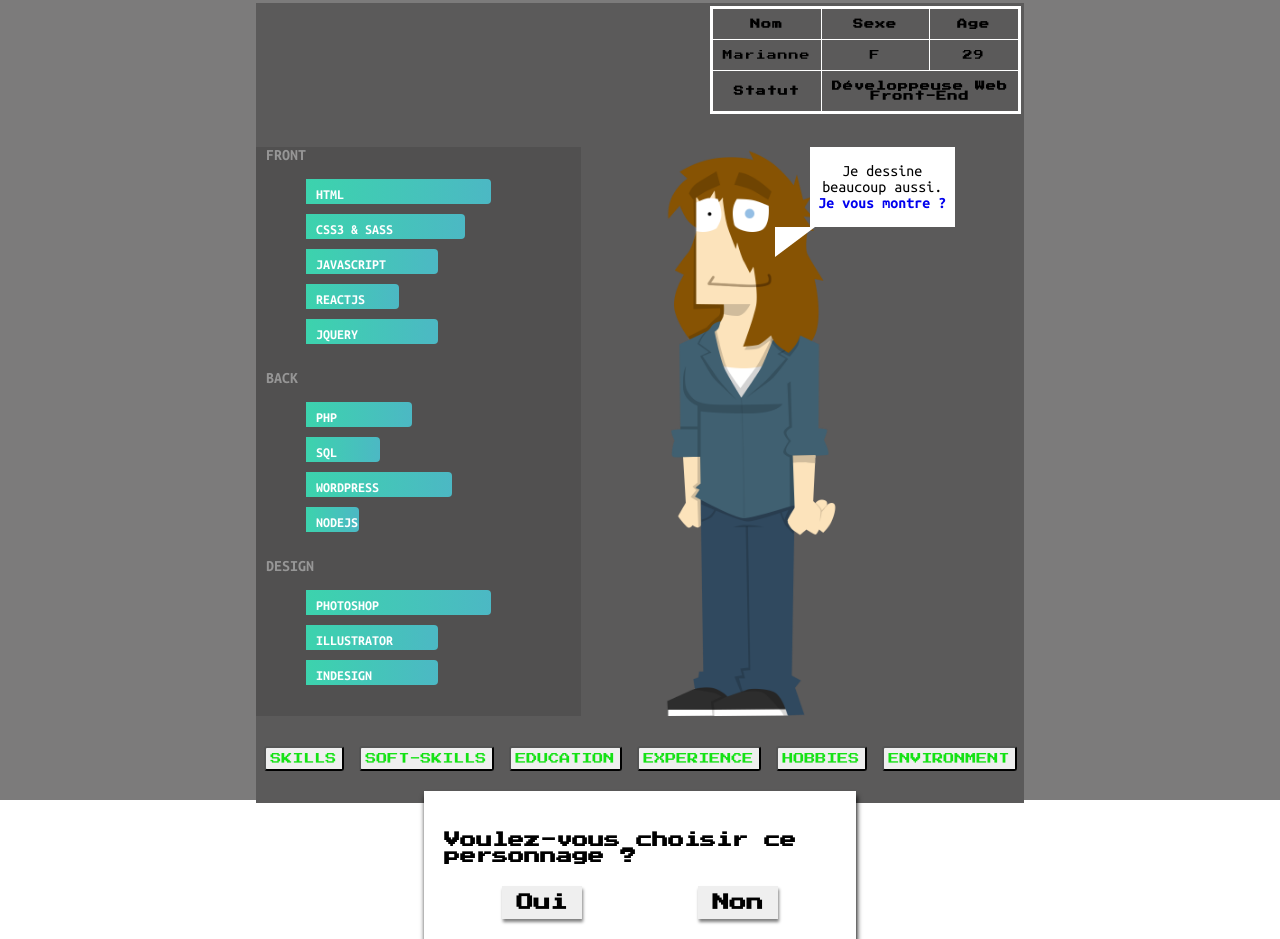
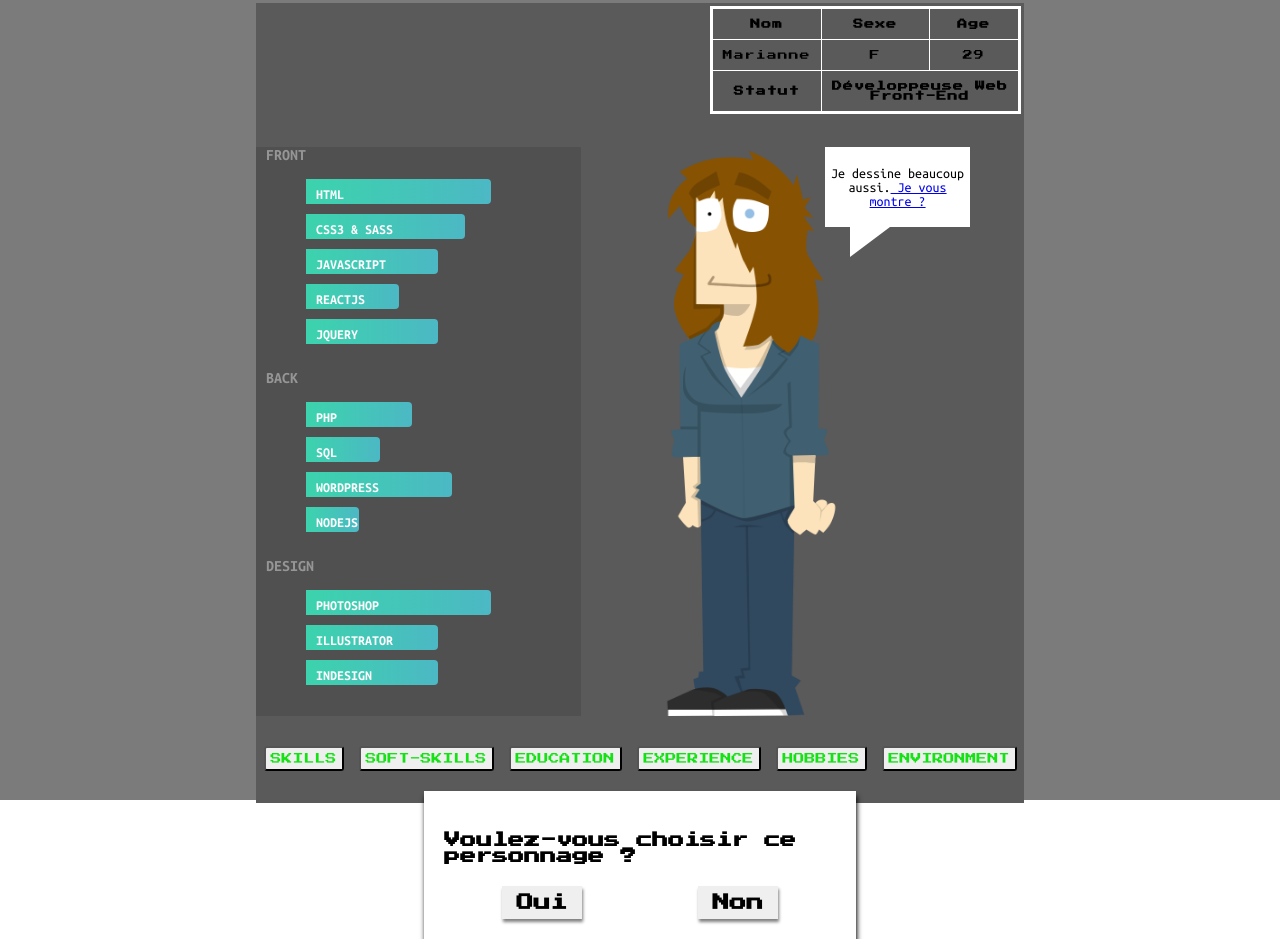
Before and after one commit to MariannePiquetNowak/curicculum-vitae, a React (Create React App) app: page / in a window 1280 px wide. Built offline with nearby package versions, Linux system fonts and the light colour scheme.

Commit message:
rectification scss de la bulle responsive desktop

```diff
--- a/src/assets/styles/bubble.scss
+++ b/src/assets/styles/bubble.scss
@@ -12,17 +12,16 @@
     padding: 0 5px;
 
     a {
-       text-decoration: none;
-       cursor: pointer;
-       font-weight: 600;
+        // text-decoration: none;
+        // color: #000000;
+        cursor: pointer;
     }
 
     a:visited {
-        text-decoration: none;
+        // text-decoration: none;
     }
 
 }
-
 
 #arrow-border {
     width:0;
@@ -42,11 +41,30 @@
 Faire une bulle de BD : @http://www.lackofinspiration.com/news-3-107-quand-les-css3-se-mettent-au-service-de-la-bd.html
 */
 
-.character-information {
-    width: 450px;
-    background-color: rgba(58, 57, 57, 0.3);
-    padding: 0 10px;
-    color: rgba(255, 255, 255, 0.4);
-    box-sizing: content-box;
 
+@media (max-width: 1550px) {
+    .bubble {
+        font-size: 14px;
+        right: 7%;
+    }
+
+    #arrow-border {
+        bottom: -30px;
+        right: 90px;
+    }
 }
+
+@media (max-width: 1400px) {
+    #arrow-border {
+        bottom: -30px;
+        right: 70px;
+    }
+}
+
+@media (max-width: 1400px) {
+
+    #arrow-border {
+        bottom: -30px;
+        right: 50px;
+    }
+}
--- a/src/assets/styles/character.scss
+++ b/src/assets/styles/character.scss
@@ -14,3 +14,12 @@
         max-height: 569px;
     }
 }
+
+.character-information {
+    width: 450px;
+    background-color: rgba(58, 57, 57, 0.3);
+    padding: 0 10px;
+    color: rgba(255, 255, 255, 0.4);
+    box-sizing: content-box;
+
+}
```
